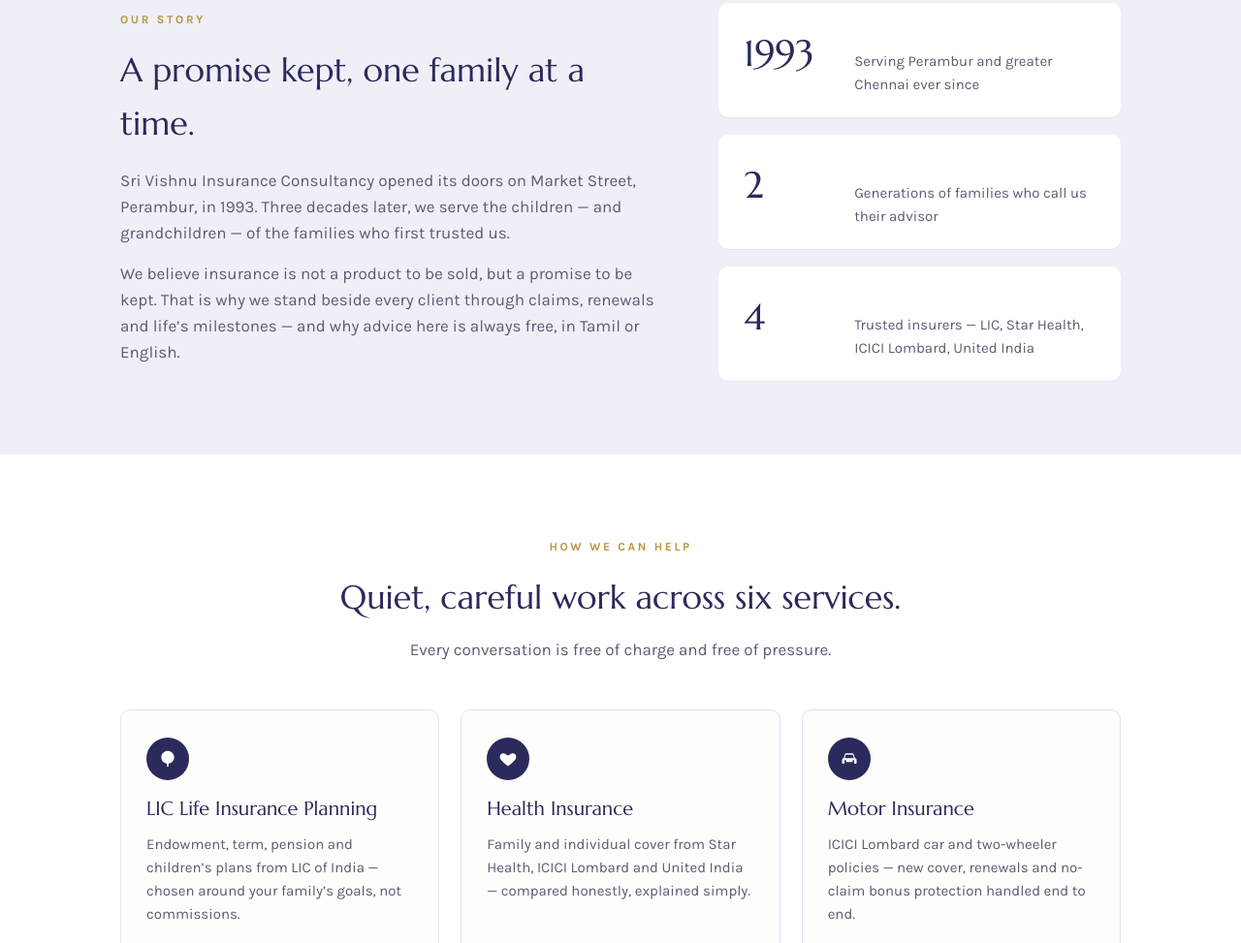
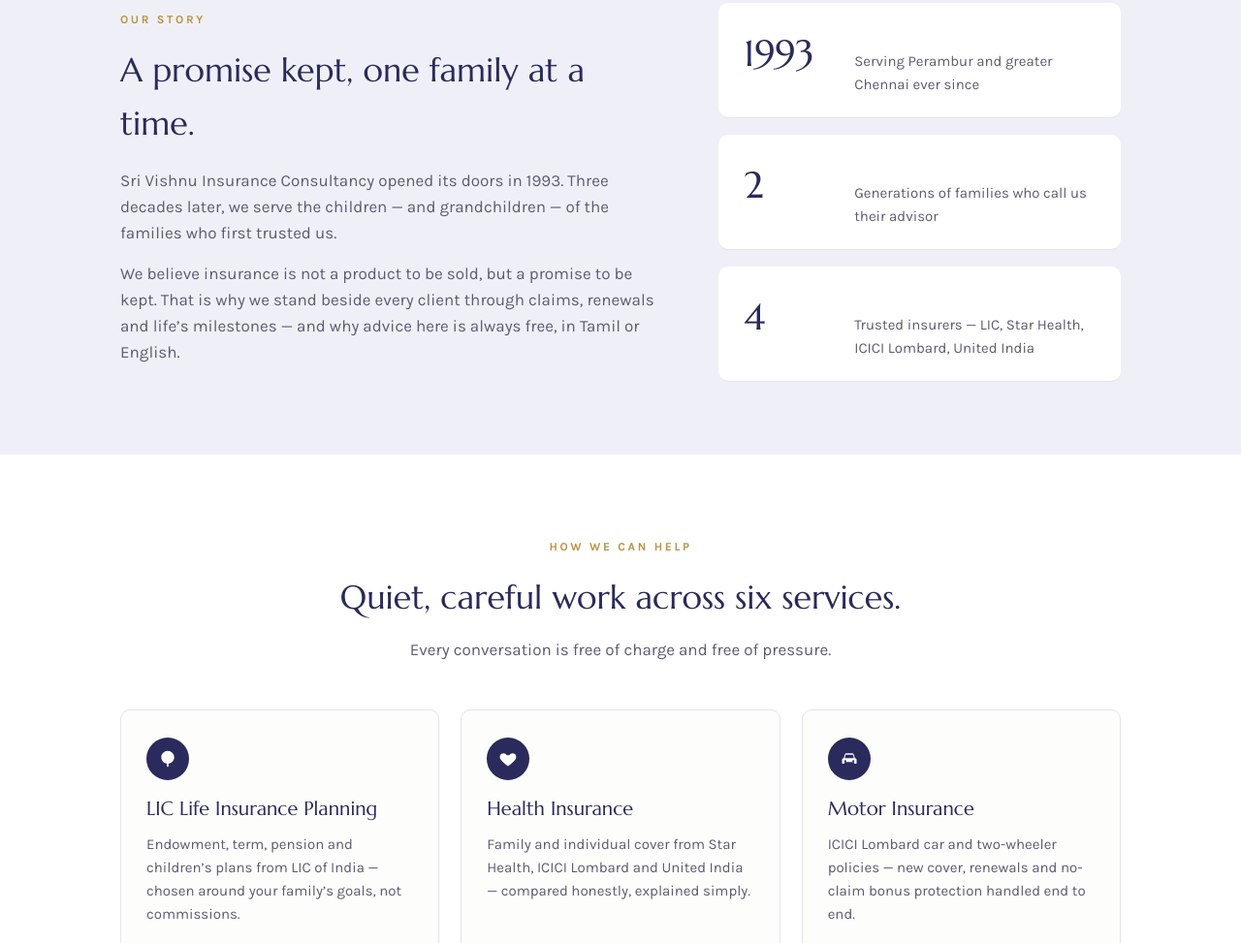
Before and after one commit to svicinsurance/svicinsurance, a plain HTML site: page index.html in a window 1280 px wide. Shown: the part 812-1785 px from the top of the page at 97% size. Drawn offline with Linux system fonts and the light colour scheme.

Commit message:
index.html

```diff
--- a/index.html
+++ b/index.html
@@ -163,7 +163,7 @@
     <div class="reveal">
       <span class="eyebrow">Our story</span>
       <h2>A promise kept, one family at a time.</h2>
-      <p>Sri Vishnu Insurance Consultancy opened its doors on Market Street, Perambur, in 1993. Three decades later, we serve the children &mdash; and grandchildren &mdash; of the families who first trusted us.</p>
+      <p>Sri Vishnu Insurance Consultancy opened its doors in 1993. Three decades later, we serve the children &mdash; and grandchildren &mdash; of the families who first trusted us.</p>
       <p>We believe insurance is not a product to be sold, but a promise to be kept. That is why we stand beside every client through claims, renewals and life&rsquo;s milestones &mdash; and why advice here is always free, in Tamil or English.</p>
     </div>
     <div class="figures reveal">
```
